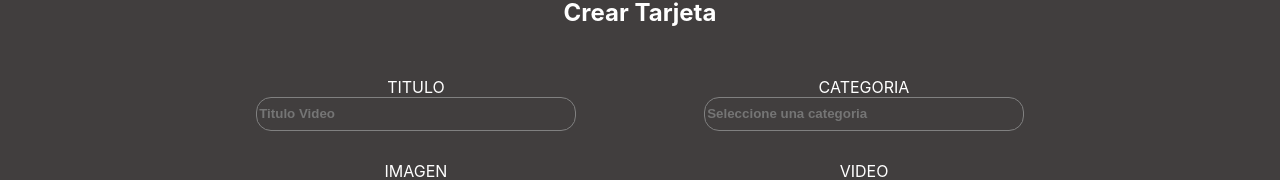
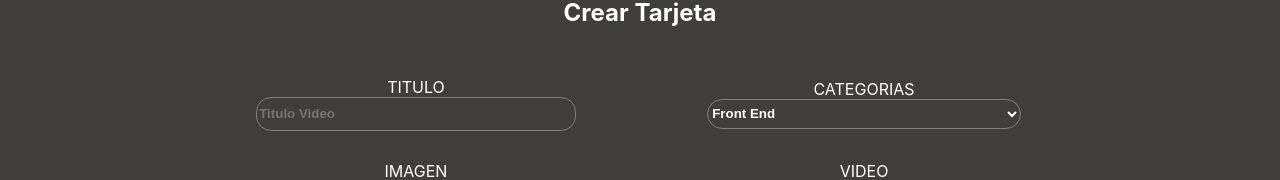
Before and after one commit to JhonTrujillo/alura-flix, a React (Create React App) app: page /nuevovideo in a window 1280 px wide. Shown: the part 261-441 px from the top of the page. Built offline with nearby package versions, Linux system fonts and the light colour scheme.

Commit message:
Feat: modificando componente listaCategorias

```diff
--- a/src/componentes/FormularioCrearVideo/index.jsx
+++ b/src/componentes/FormularioCrearVideo/index.jsx
@@ -2,6 +2,7 @@ import CampoTexto from '../CampoTexto'
 import CampoTextArea from '../CampoTextArea'
 import CampoBotones from '../CampoBotones'
 import './FormularioCrearVideo.css'
+import ListaCategorias from '../ListaCategorias'
 
 const FormularioCrearVideo = () => {
     return <div className="formulario">
@@ -12,7 +13,7 @@ const FormularioCrearVideo = () => {
             <h2 className='container_title'>Crear Tarjeta</h2>
             <div className='container_uno'>
                 <CampoTexto titulo="Titulo" placeholder="Titulo Video" />
-                <CampoTexto titulo="Categoria" placeholder="Seleccione una categoria" />
+                <ListaCategorias titulo="Categorias"/>
             </div>
 
             <div className='container_dos'>
--- /dev/null
+++ b/src/componentes/ListaCategorias/ListaCategorias.css
@@ -0,0 +1,13 @@
+.categorias{
+    width: 70%;
+    height: 30px;
+    background-color: rgb(65, 62, 62);
+    font-weight:600;
+    border: 1px solid gray;
+    border-radius: 15px;
+    color: #fff;
+}
+
+.subcontainer_titleCategoria{
+    color: #fff;
+}
--- /dev/null
+++ b/src/componentes/ListaCategorias/index.jsx
@@ -0,0 +1,14 @@
+import './ListaCategorias.css'
+const ListaCategorias = (props) => {
+    return <div className='container_subcontainer'>
+        <label htmlFor="" className='subcontainer_titleCategoria'>{props.titulo.toUpperCase()}</label>
+        <select name="" id="" className="categorias">
+            <option value="">Front End</option>
+            <option value="">Back End</option>
+            <option value="">Innovacion y Gestion</option>
+        </select>
+    </div>
+
+}
+
+export default ListaCategorias
```
